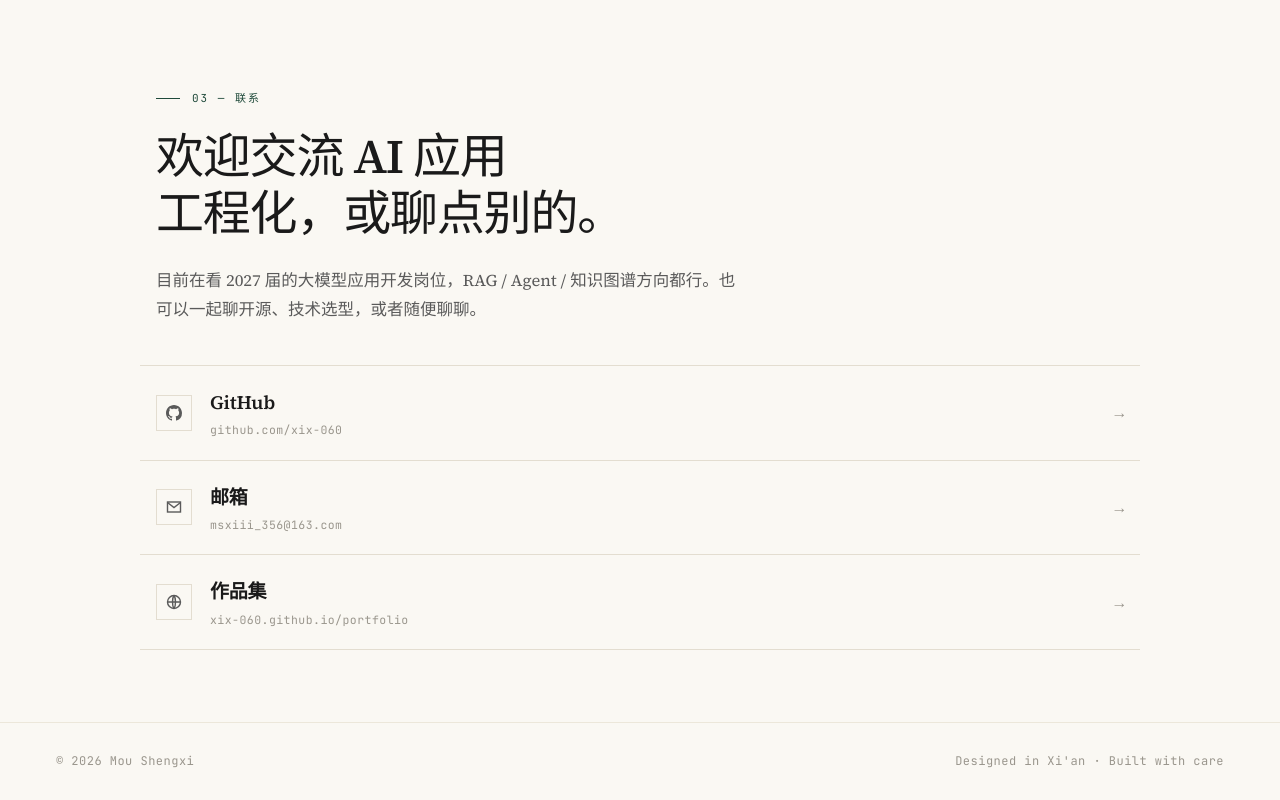
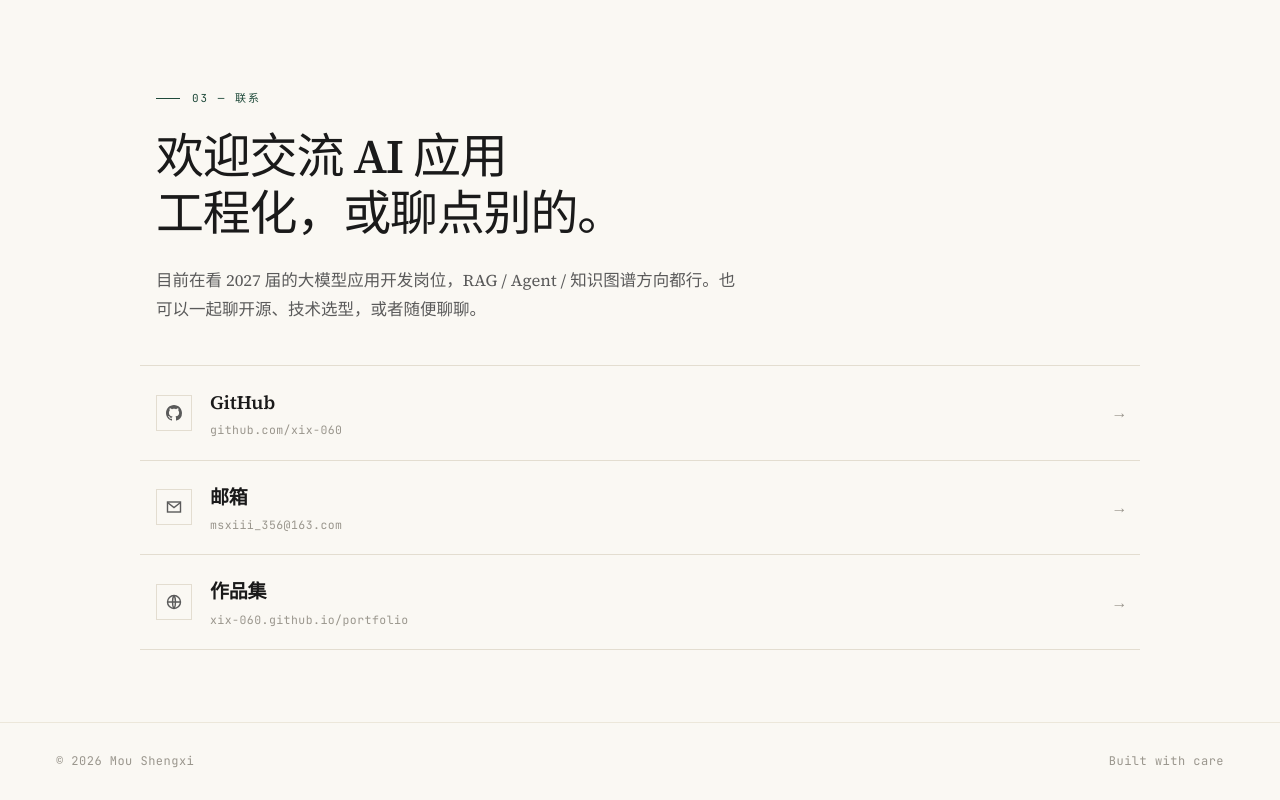
Before and after one commit to xix-060/portfolio, a plain HTML site: page index.html in a window 1280 px wide. Shown: the part 4043-4843 px from the top of the page. Drawn offline with Linux system fonts and the light colour scheme; a small style sheet from the web is missing.

Commit message:
Update index.html

```diff
--- a/index.html
+++ b/index.html
@@ -865,7 +865,7 @@
 
 <footer>
   <div>© 2026 Mou Shengxi</div>
-  <div>Designed in Xi'an · Built with care</div>
+  <div>Built with care</div>
 </footer>
 
 </body>
```
